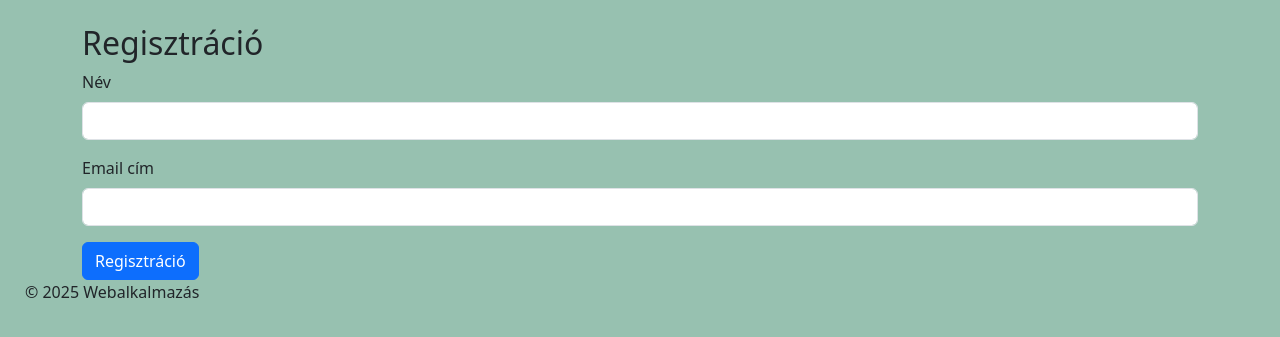
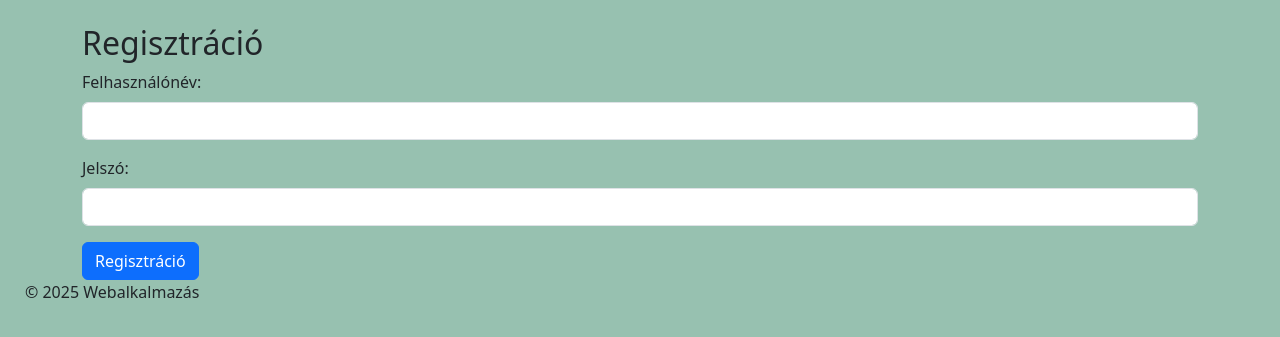
Before and after one commit to po-at/local_server, a FastAPI app: page /register in a window 1280 px wide. Shown: the part 81-418 px from the top of the page. Run offline with FastAPI, Linux system fonts and the light colour scheme.

Commit message:
Registration OK.

```diff
--- a/main.py
+++ b/main.py
@@ -5,9 +5,10 @@ from fastapi.templating import Jinja2Templates
 from sqlalchemy.orm import Session
 from database import engine, SessionLocal
 from starlette.status import HTTP_303_SEE_OTHER
+from pathlib import Path
+from passlib.hash import bcrypt
 import models
-from pathlib import Path
-from fastapi.staticfiles import StaticFiles
+
 
 app = FastAPI()
 templates = Jinja2Templates(directory="templates")
@@ -27,24 +28,49 @@ def get_db():
     finally:
         db.close()
 
+
 @app.api_route("/register", methods=["GET", "POST"])
 async def register(request: Request, db: Session = Depends(get_db)):
     if request.method == "POST":
         form = await request.form()
         name = form.get("name")
-        email = form.get("email")
+        password = form.get("password")
 
-        if not name or not email:
+        if not name or not password:
             return templates.TemplateResponse("register.html", {
                 "request": request,
-                "error": "A név és email megadása kötelező."
+                "error": "A felhasználónév és jelszó megadása kötelező."
             })
 
-        user = models.User(name=name, email=email)
+        existing_user = db.query(models.User).filter(models.User.name == name).first()
+        if existing_user:
+            return templates.TemplateResponse("register.html", {
+                "request": request,
+                "error": "Ez a felhasználónév már foglalt."
+            })
+
+        hashed_pw = bcrypt.hash(password)
+        user = models.User(name=name, hashed_password=hashed_pw)
         db.add(user)
         db.commit()
-        db.refresh(user)
 
-        return RedirectResponse(url="/register", status_code=HTTP_303_SEE_OTHER)
+        return RedirectResponse(url="/login", status_code=HTTP_303_SEE_OTHER)
 
     return templates.TemplateResponse("register.html", {"request": request})
+
+@app.api_route("/login", methods=["GET", "POST"])
+async def login(request: Request, db: Session = Depends(get_db)):
+    if request.method == "POST":
+        form = await request.form()
+        email = form.get("email")
+        password = form.get("password")
+
+        if not email:
+            return templates.TemplateResponse("login.html", {
+                "request": request,
+                "error": "Az email megadása kötelező."
+            })
+
+        return RedirectResponse(url="/", status_code=HTTP_303_SEE_OTHER)
+
+    return templates.TemplateResponse("login.html", {"request": request})
--- a/models.py
+++ b/models.py
@@ -5,4 +5,4 @@ class User(Base):
     __tablename__ = "users"
     id = Column(Integer, primary_key=True, index=True)
     name = Column(String, index=True)
-    email = Column(String, unique=True, index=True)
+    hashed_password = Column(String)
--- a/templates/base.html
+++ b/templates/base.html
@@ -32,8 +32,8 @@
                 </li>
             </ul>
             <div class="d-flex">
-                <a class="btn btn-outline-secondary" href="/regisztracio" role="button">Regisztráció</a>
-                <a class="btn btn-secondary ms-3" href="/bejelentkezes" role="button">Bejelentkezés</a>
+                <a class="btn btn-outline-secondary" href="/register" role="button">Regisztráció</a>
+                <a class="btn btn-secondary ms-3" href="/login" role="button">Bejelentkezés</a>
             </div>
         </div>
         </nav>
--- a/templates/register.html
+++ b/templates/register.html
@@ -10,13 +10,13 @@
 
     <form method="post">
         <div class="mb-3">
-            <label for="name" class="form-label">Név</label>
+            <label for="name" class="form-label">Felhasználónév:</label>
             <input type="text" class="form-control" name="name" id="name" required>
         </div>
 
         <div class="mb-3">
-            <label for="email" class="form-label">Email cím</label>
-            <input type="email" class="form-control" name="email" id="email" required>
+            <label for="password" class="form-label">Jelszó:</label>
+            <input type="password" class="form-control" name="password" id="password" required>
         </div>
 
         <button type="submit" class="btn btn-primary">Regisztráció</button>
```
